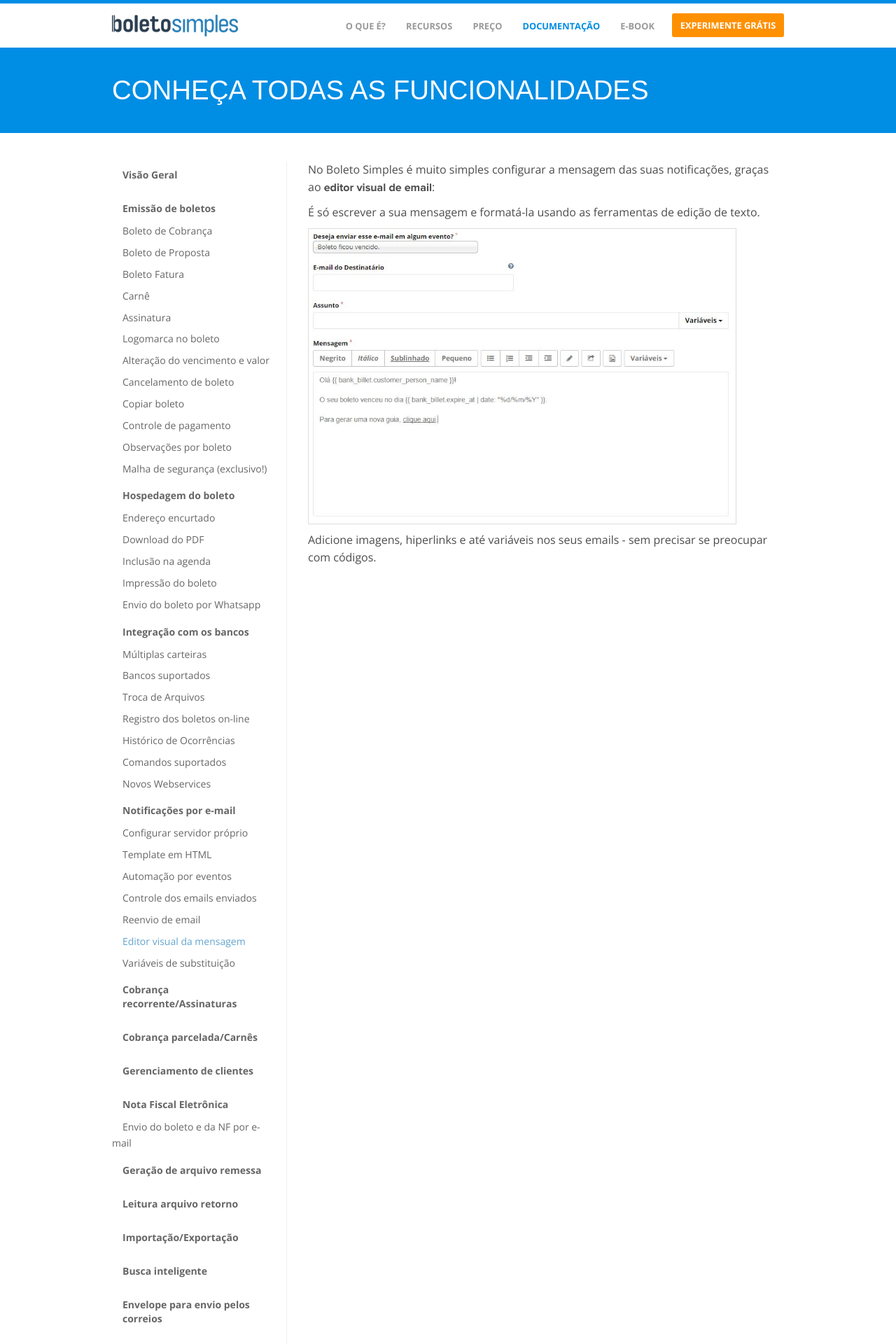
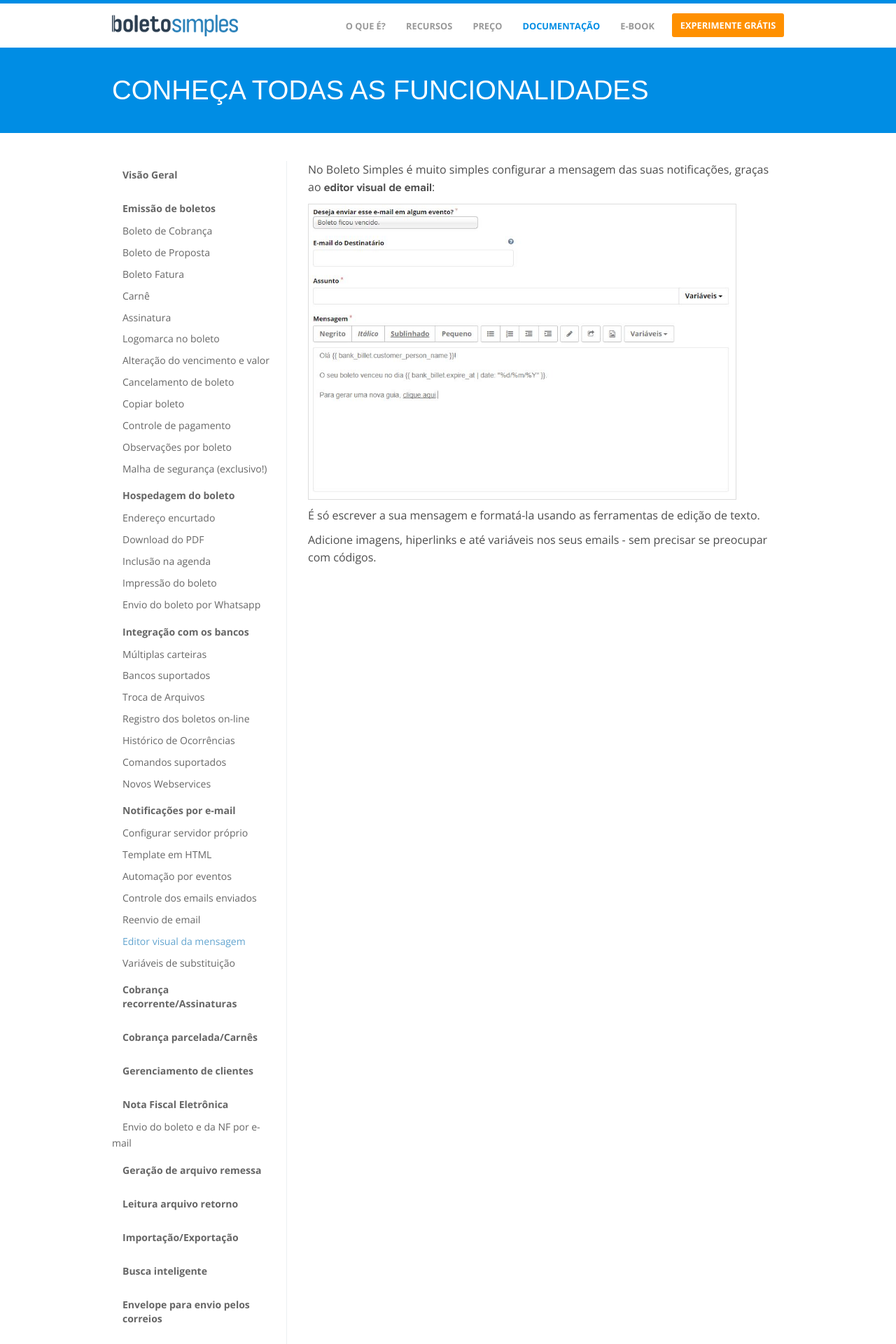
Before and after one commit to BoletoSimples/boletosimples-features, a Jekyll site: the page built from notificacoes-por-e-mail/editor-visual-da-mensagem.markdown, in a window 1280 px wide. Shown: the top 1920 px of the page at 70% size. Built offline with Jekyll 4.4.1, drawn with Linux system fonts in a browser that asks for light colours.

Commit message:
Updated Editor Visual Da Mensagem

```diff
--- a/notificacoes-por-e-mail/editor-visual-da-mensagem.markdown
+++ b/notificacoes-por-e-mail/editor-visual-da-mensagem.markdown
@@ -6,9 +6,8 @@
 
 No Boleto Simples é muito simples configurar a mensagem das suas notificações, graças ao **editor visual de email**:
 
+![editor visual-5dbe6a.JPG](/uploads/editor%20visual-5dbe6a.JPG)
+
 É só escrever a sua mensagem e formatá-la usando as ferramentas de edição de texto.
 
-![editor visual-5dbe6a.JPG](/uploads/editor%20visual-5dbe6a.JPG)
-
-
 Adicione imagens, hiperlinks e até variáveis nos seus emails - sem precisar se preocupar com códigos.
```
